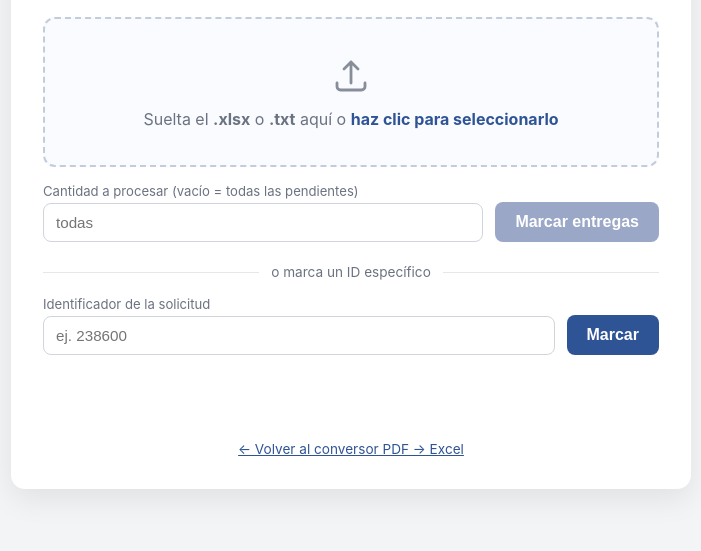
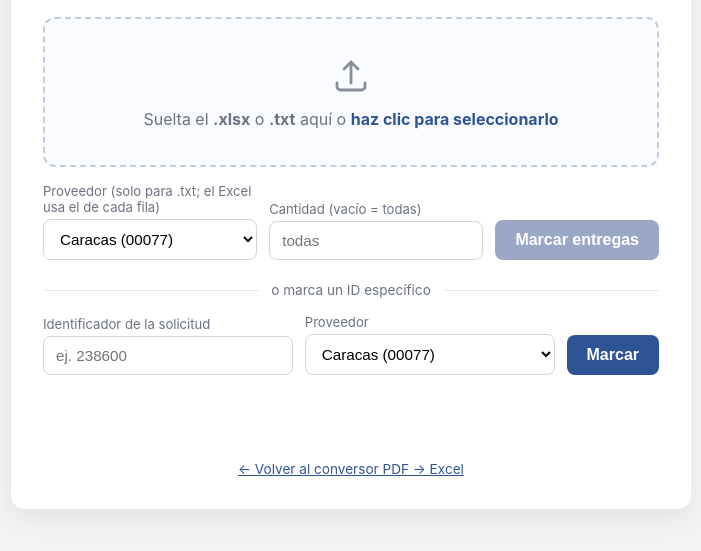
Before and after one commit to BRUFHALO/Extractor-de-Finiquitos, a plain HTML site: page app/static/entregas.html in a window 1280 px wide. Shown: the part 149-700 px from the top of the page, without its empty margins (289-990 px from the left). Drawn offline with Linux system fonts and the light colour scheme.

Commit message:
Selector de proveedor en modo .txt e ID individual
En /entregas se puede elegir el CodigoProveedor de una lista
(Caracas 00077, Mérida 00082, Farmaignacio 00083, Farmadon 00088,
Dimaword 00100, Farme 00099). El código elegido se envía en el body
para archivos .txt y para el marcado de un ID suelto. En modo Excel se
sigue usando el Codigo Proveedor de cada fila.

Generated with [Devin](https://devin.ai)

Co-Authored-By: Devin <158243242+devin-ai-integration[bot]@users.noreply.github.com>

```diff
--- a/app/static/entregas.html
+++ b/app/static/entregas.html
@@ -65,9 +65,9 @@
     .row { display: flex; gap: 12px; margin-top: 16px; align-items: flex-end; }
     .field { flex: 1; }
     .field label { display: block; font-size: .82rem; color: var(--gris); margin-bottom: 4px; }
-    .field input {
+    .field input, .field select {
       width: 100%; padding: 10px 12px; border: 1px solid #d1d5db;
-      border-radius: 8px; font-size: .95rem;
+      border-radius: 8px; font-size: .95rem; background: #fff;
     }
     button {
       background: var(--azul); color: #fff; border: 0; border-radius: 8px;
@@ -131,7 +131,11 @@
 
     <div class="row">
       <div class="field">
-        <label for="limite">Cantidad a procesar (vacío = todas las pendientes)</label>
+        <label for="proveedor">Proveedor (solo para .txt; el Excel usa el de cada fila)</label>
+        <select id="proveedor"></select>
+      </div>
+      <div class="field">
+        <label for="limite">Cantidad (vacío = todas)</label>
         <input id="limite" type="number" min="1" placeholder="todas" />
       </div>
       <button id="start" disabled>Marcar entregas</button>
@@ -142,6 +146,10 @@
       <div class="field">
         <label for="singleId">Identificador de la solicitud</label>
         <input id="singleId" type="text" placeholder="ej. 238600" />
+      </div>
+      <div class="field">
+        <label for="proveedorSingle">Proveedor</label>
+        <select id="proveedorSingle"></select>
       </div>
       <button id="markOne">Marcar</button>
     </div>
@@ -183,6 +191,21 @@
     let jobId = null;
     let poll = null;
     let logLen = 0;
+
+    const PROVEEDORES = [
+      ['00077', 'Caracas'],
+      ['00082', 'Mérida'],
+      ['00083', 'Farmaignacio'],
+      ['00088', 'Farmadon'],
+      ['00100', 'Dimaword'],
+      ['00099', 'Farme'],
+    ];
+    [document.getElementById('proveedor'), document.getElementById('proveedorSingle')]
+      .forEach(sel => PROVEEDORES.forEach(([cod, nombre]) => {
+        const o = document.createElement('option');
+        o.value = cod; o.textContent = `${nombre} (${cod})`;
+        sel.appendChild(o);
+      }));
 
     function setFile(f) {
       if (!f) return;
@@ -277,6 +300,7 @@
       try {
         const fd = new FormData();
         fd.append('file', selected);
+        fd.append('proveedor', document.getElementById('proveedor').value);
         if (lim > 0) fd.append('limite', String(lim));
         const res = await fetch('/api/entregas', { method: 'POST', body: fd });
         if (!res.ok) {
@@ -308,6 +332,7 @@
       try {
         const fd = new FormData();
         fd.append('identificador', idv);
+        fd.append('proveedor', document.getElementById('proveedorSingle').value);
         const res = await fetch('/api/entregas/id', { method: 'POST', body: fd });
         const data = await res.json();
         if (!res.ok) throw new Error(data.detail || 'Error al marcar.');
```
Also changed, not shown: 1 other file.
